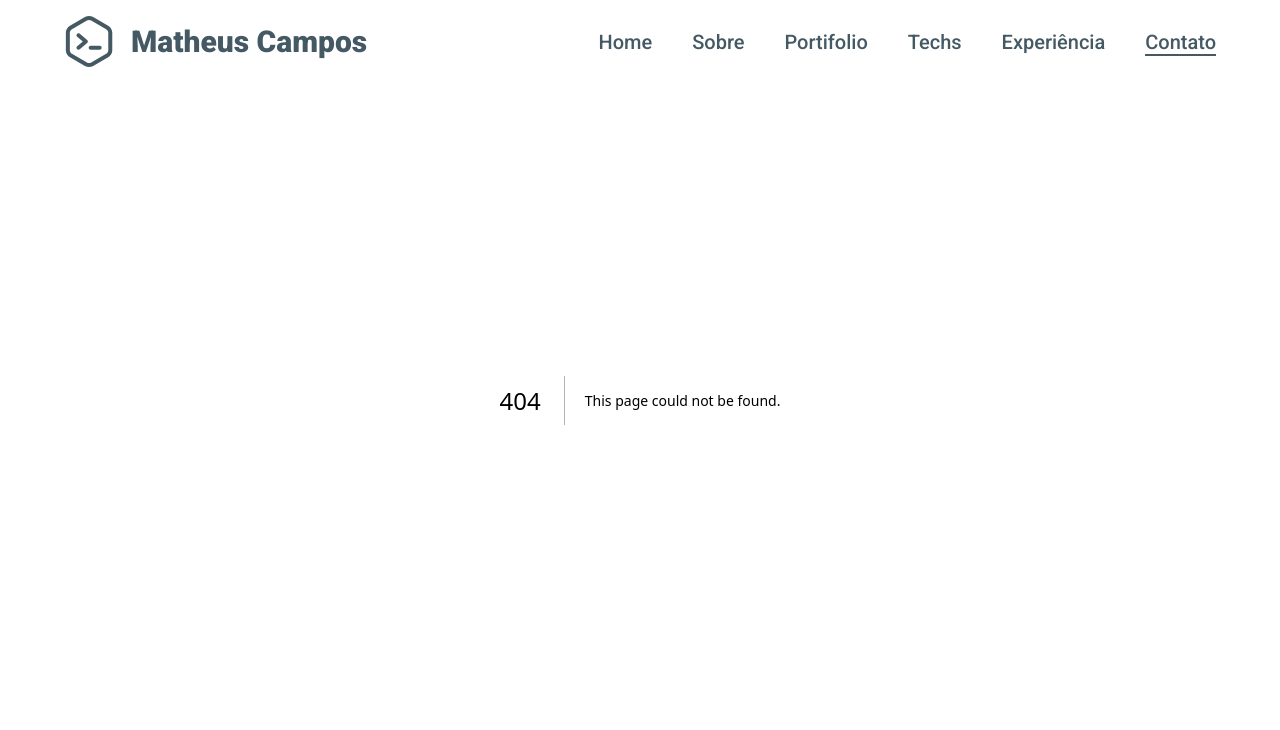
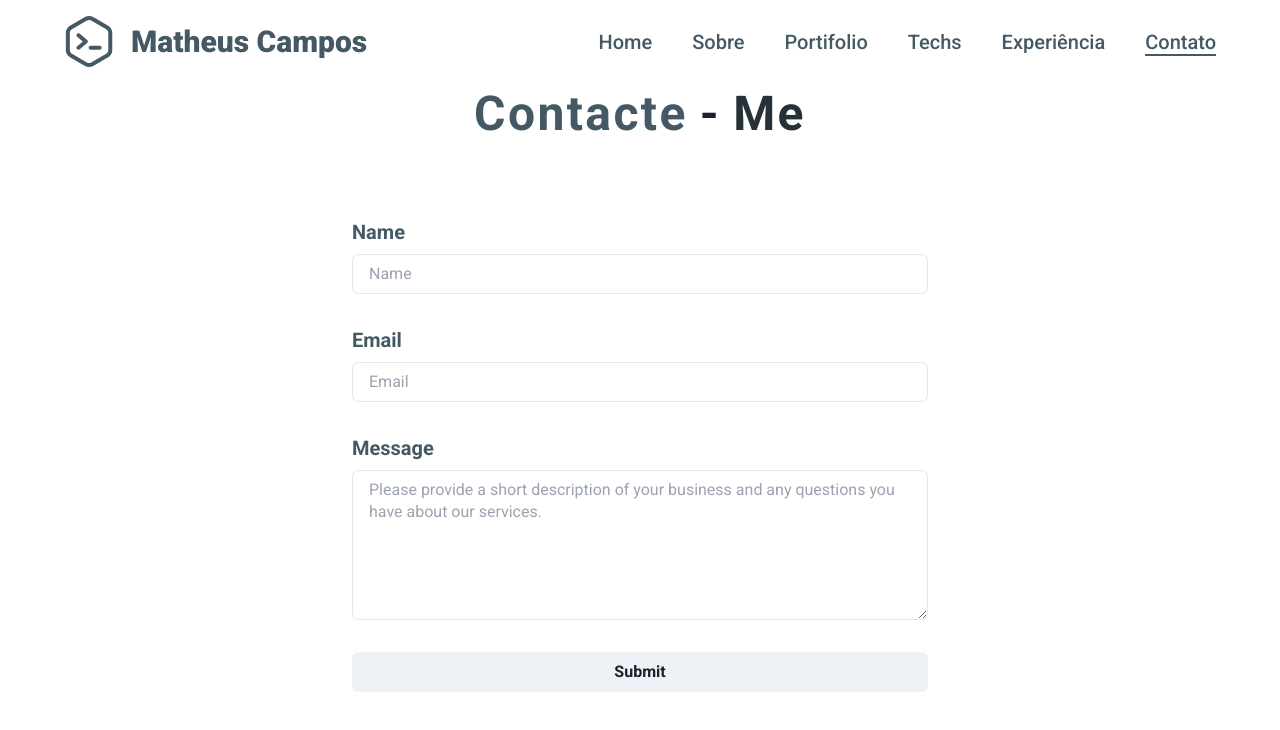
Before and after one commit to AbhiKumbhani007/Portfolio, a Next.js app: page /contact in a window 1280 px wide. Before the commit this address had no page. Shown: the top 730 px of the page. Built offline with nearby package versions, Linux system fonts and the light colour scheme.

Commit message:
feat: contact form added

```diff
--- /dev/null
+++ b/pages/contact.tsx
@@ -0,0 +1,92 @@
+import ButtonPrimary from "@/components/Misc/ButtonPrimary";
+import ScrollAnimationWrapper from "@/components/ScrollAnimation";
+import { Github, Instagram, Linkedin } from "@/constants/Icons";
+import getScrollAnimation from "@/utils/getScrollAnimation";
+import {
+  Button,
+  FormControl,
+  FormLabel,
+  Input,
+  Textarea,
+} from "@chakra-ui/react";
+import { motion } from "framer-motion";
+import { Roboto } from "next/font/google";
+import Image from "next/image";
+import { useRouter } from "next/router";
+import { useMemo } from "react";
+
+const roboto = Roboto({
+  subsets: ["latin"],
+  weight: ["100", "300", "400", "500", "700", "900"],
+});
+
+function Contact({ isOpen }: { isOpen: boolean }) {
+  const scrollAnimation = useMemo(() => getScrollAnimation(), []);
+  return (
+    <div
+      className={`max-w-screen-2xl mt-24 xl:mt-[7%] lg:mt-[15%] px-8 xl:px-16 mx-auto overflow-x-hidden `}
+      style={{
+        filter: isOpen ? "blur(2px)" : "none",
+        transition: "filter 0.3s ease-in-out",
+      }}
+    >
+      <ScrollAnimationWrapper
+        className={`flex justify-center items-center ${roboto.className}`}
+      >
+        <motion.div
+          variants={scrollAnimation}
+          initial={{
+            y: 150,
+            opacity: 0,
+          }}
+          animate={{
+            y: 0,
+            opacity: 1,
+            transition: {
+              type: "spring",
+              duration: 2,
+            },
+          }}
+          className={`flex flex-col w-full justify-center items-center ${roboto.className}`}
+        >
+          <div className=" flex flex-col justify-center items-center w-full max-w-3xl">
+            <div className="flex gap-3 text-3xl lg:text-5xl font-bold tracking-wider">
+              <p className="text-[#445964]">Contacte</p>-
+              <p className="text-[#263138]">Me</p>
+            </div>
+          </div>
+          <div className="flex flex-col w-full pt-16 lg:pt-20 max-w-xl gap-8 pb-10">
+            <FormControl>
+              <FormLabel>
+                <h5 className="text-[#445964] font-bold text-xl w-24">Name</h5>
+              </FormLabel>
+              <Input placeholder="Name" focusBorderColor="#445964" />
+            </FormControl>
+            <FormControl>
+              <FormLabel>
+                <h5 className="text-[#445964] font-bold text-xl w-24">Email</h5>
+              </FormLabel>
+              <Input placeholder="Email" focusBorderColor="#445964" />
+            </FormControl>
+            <FormControl>
+              <FormLabel>
+                <h5 className="text-[#445964] font-bold text-xl w-24">
+                  Message
+                </h5>
+              </FormLabel>
+              <Textarea
+                placeholder="Please provide a short description of your business and any questions you have about our services."
+                focusBorderColor="#445964"
+                height={"150px"}
+              />
+            </FormControl>
+            <Button>Submit</Button>
+          </div>
+        </motion.div>
+        <div className="h-16" />
+      </ScrollAnimationWrapper>
+    </div>
+  );
+}
+
+export default Contact;
```
